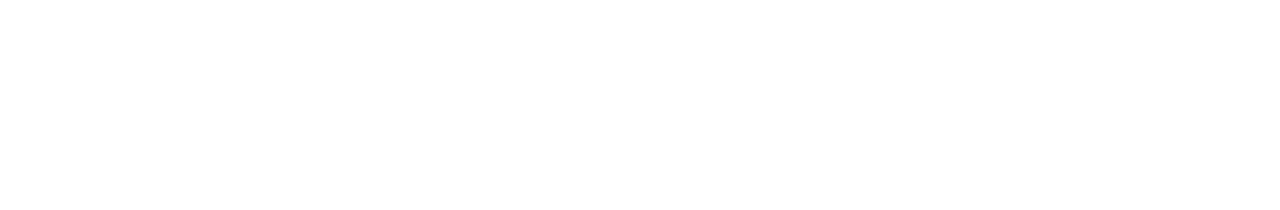
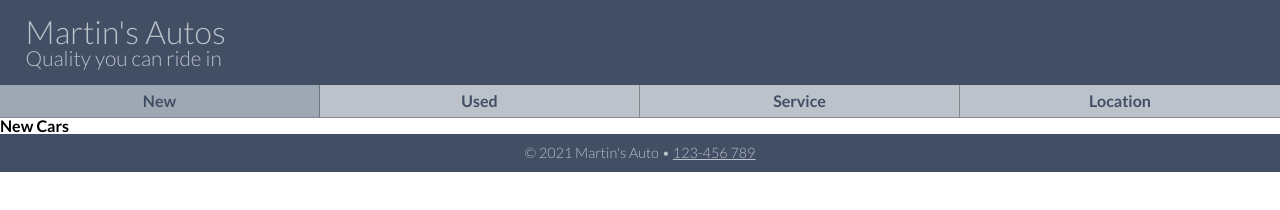
Before and after one commit to martin-singh/responsive-web-design-mediaqueries-csspreprocessing, a plain HTML site: page index.html in a window 1280 px wide. Drawn offline with Linux system fonts and the light colour scheme.

Commit message:
Section 6 - Auto Dealer Page Structure.

```diff
--- a/index.html
+++ b/index.html
@@ -5,24 +5,35 @@
     <meta http-equiv="X-UA-Compatible" content="IE=edge">
     <meta name="viewport" content="width=device-width, initial-scale=1.0, maximum-scale=1.0">
     <title>Document</title>
+    <!-- Ext. Google Fonts - Lato -->
+    <link href="https://fonts.googleapis.com/css2?family=Lato:wght@300;700&display=swap" rel="stylesheet">
+    <!-- Int. CSS File -->
     <link rel="stylesheet" type="text/css" href="css/styles.css"> <!-- Generated by a CSS Preprocessor -->
 </head>
 <body>
     <!-- PAGE HEADER -->
     <header>
-
+        <h1>Martin's Autos</h1>
+        <h2>Quality you can ride in</h2>
     </header>
     <!-- PAGE NAVIGATION -->
-    <nav>
-
+    <nav class="clearfix">
+        <ul>
+            <li class="active"><a href="index.html">New</a></li>
+            <li><a href="used.html">Used</a></li>
+            <li><a href="service.html">Service</a></li>
+            <li><a href="location.html">Location</a></li>
+        </ul>
     </nav>
     <!-- PAGE CONTENT -->
     <main>
-
+        <h1>New Cars</h1>
     </main>
     <!-- PAGE FOOTER -->
     <footer>
-
+        <p>
+            &copy; 2021 Martin's Auto &bull; <a href="tel: 0123456789">123-456 789</a>
+        </p>
     </footer>
 </body>
 </html>
--- a/scss/partials/_small-default.scss
+++ b/scss/partials/_small-default.scss
@@ -10,3 +10,81 @@ html {
     -webkit-box-sizing: border-box;
     -moz-box-sizing: border-box;
 }
+
+// --------------- BODY ---------------
+body {
+    font-family: $default-font;
+    font-weight: $normalWeight;
+    font-size: 16px;
+}
+
+// --------------- HEADER ---------------
+header {
+    padding: 1rem $gutter;
+    background-color: $primaryColor;
+    color: $secondaryColor;
+
+    h1 {
+        font-size: 2rem; // twice of base size - 16px
+        font-weight: $normalWeight;
+    } // end h1
+    h2 {
+        font-size: 1.3rem;
+        font-weight: $normalWeight;
+    } // end h2
+} // end header
+
+// --------------- NAVIGATION ---------------
+nav {
+    background-color: $secondaryColor;
+    border-bottom: 1px solid rgba(0, 0, 0, 0.3);
+
+    ul li {
+        float: left;
+        width: 25%;
+        border-right: 1px solid rgba(0, 0, 0, 0.3)
+    } // end li
+    ul li:last-child {
+        border-right: none;
+    } // end psuedo li
+    ul li.active {
+        background-color: darken($secondaryColor, 10%);
+    } // end li active
+    ul li a {
+        display: block;
+        padding: .5rem 0;
+        color: $primaryColor;
+        font-weight: $boldWeight;
+        text-align: center;
+        text-decoration: none;
+        transition: background 0.75s ease, color 0.75s ease;
+    } // end anchor
+    ul li a:hover {
+        background-color: $primaryColor;
+        color: $secondaryColor;
+    } // end anchor hover
+} // end nav
+
+// --------------- FOOTER ---------------
+footer {
+    width: 100%;
+    background-color: $primaryColor;
+
+    p {
+        padding: .75rem 0;
+        color: $secondaryColor;
+        font-size: 0.9rem;
+        text-align: center;
+    } // end p
+    p > a {
+        color: $secondaryColor;
+    }
+} // end footer
+
+// --------------- CLEARFIX ---------------
+// force an element not to collapse
+.clearfix::after {
+    content: "";
+    display: table;
+    clear: both;
+}
--- a/scss/partials/_variables.scss
+++ b/scss/partials/_variables.scss
@@ -0,0 +1,12 @@
+// COLORS
+$primaryColor: #424e64;
+$secondaryColor: #bbc2ca;
+$font-color: #35373a;
+
+// FONT
+$default-font: 'Lato', sans-serif; // imported google font
+$normalWeight: 300;
+$boldWeight: 700;
+
+// SPACE
+$gutter: 2%;
```
Also changed, not shown: css/styles.css, images/banner.jpg (added), images/black.jpg (added), images/blue.jpg (added), images/polonez_car.png (added), images/red.jpg (added), images/silver.jpg (added).
